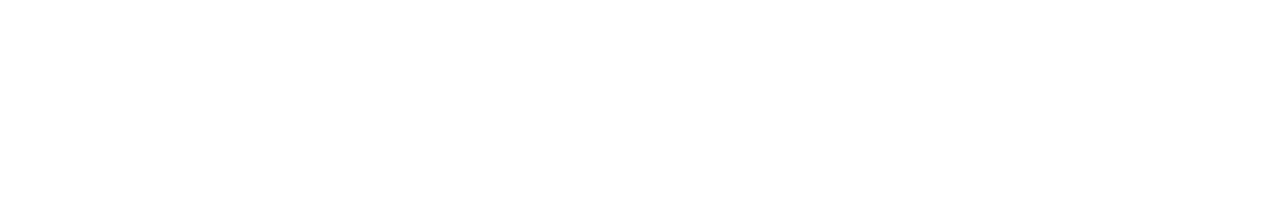
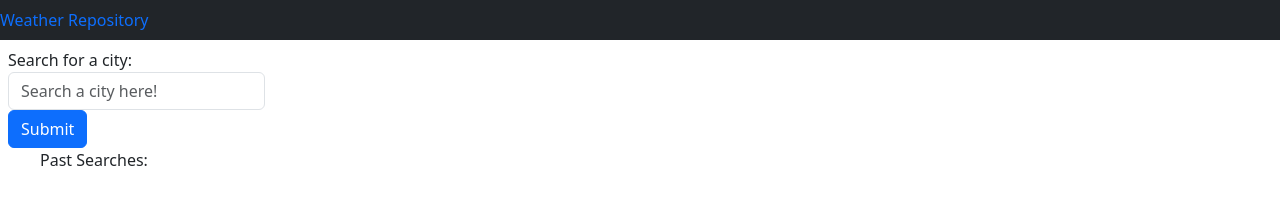
Before and after one commit to Thinker92/Weather-Repo, a plain HTML site: page index.html in a window 1280 px wide. Drawn offline with nearby package versions, Linux system fonts and the light colour scheme.

Commit message:
Added basic HTML layout and jQuery CDN link

```diff
--- a/index.html
+++ b/index.html
@@ -8,9 +8,39 @@
     <title>Weather Repo</title>
 </head>
 <body>
-
+    <nav class="navbar navbar-dark bg-dark text-primary font-weight-bold">
+        Weather Repository
+    </nav>
+    <main class="container-fluid">
+        <div class="row">
+        <div class="col-12 col-md-3 p-2">
+            <form class="d-inline-block" id="searchForm">
+                <label for="inputCity">Search for a city:</label>
+                <input type="text" class="form-control" id="inputCity" placeholder="Search a city here!" />
+                <input type="submit" class="btn btn-primary" value="Submit" id="searchBtn">
+            </form>
+            <div id="pastSearch">
+                <ul>Past Searches: </ul>
+                <!-- <button type="button" class="btn btn-secondary">
+                    Columbus, OH
+                </button> -->
+            </div>
+        </div>
+        <div class="col-12 col-md-9" id="cityData">
+            <div id="oneDay">
+                <h2 id="cityName"></h2>
+                <div id="cityDetails"></div>
+            </div>
+            <div id="fiveDay">
+                <h2 id="fiveDayTitle"></h2>
+                <div id="forecastCards"></div>
+            </div>
+        </div>
+    </div>
+    </main>
 
     <script src="https://cdn.jsdelivr.net/npm/bootstrap@5.3.0/dist/js/bootstrap.bundle.min.js" integrity="sha384-geWF76RCwLtnZ8qwWowPQNguL3RmwHVBC9FhGdlKrxdiJJigb/j/68SIy3Te4Bkz" crossorigin="anonymous"></script>
+    <script src="https://ajax.googleapis.com/ajax/libs/jquery/3.6.4/jquery.min.js"></script>
     <script src="./assets/script.js"></script>
 </body>
 </html>
```
